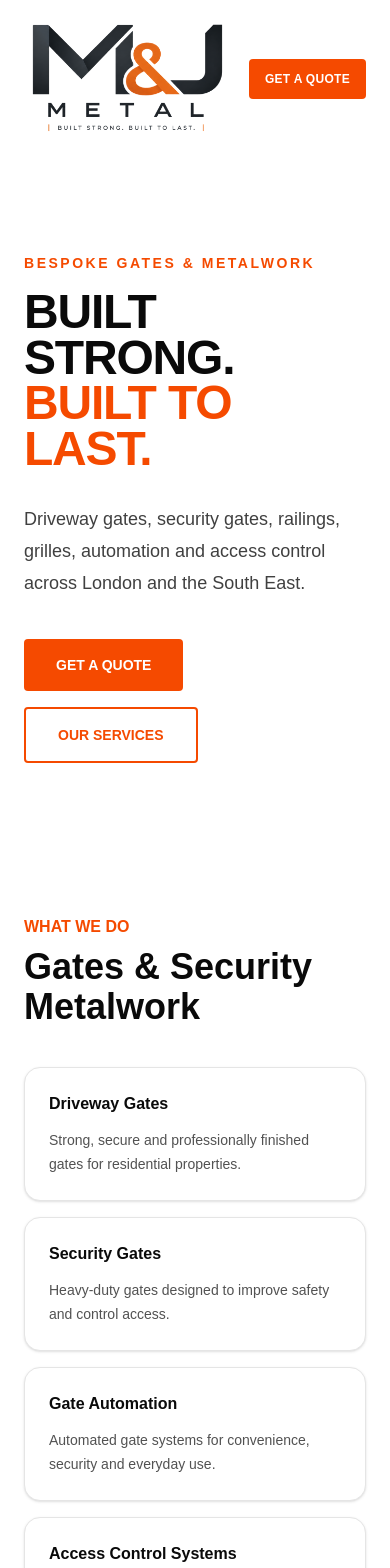
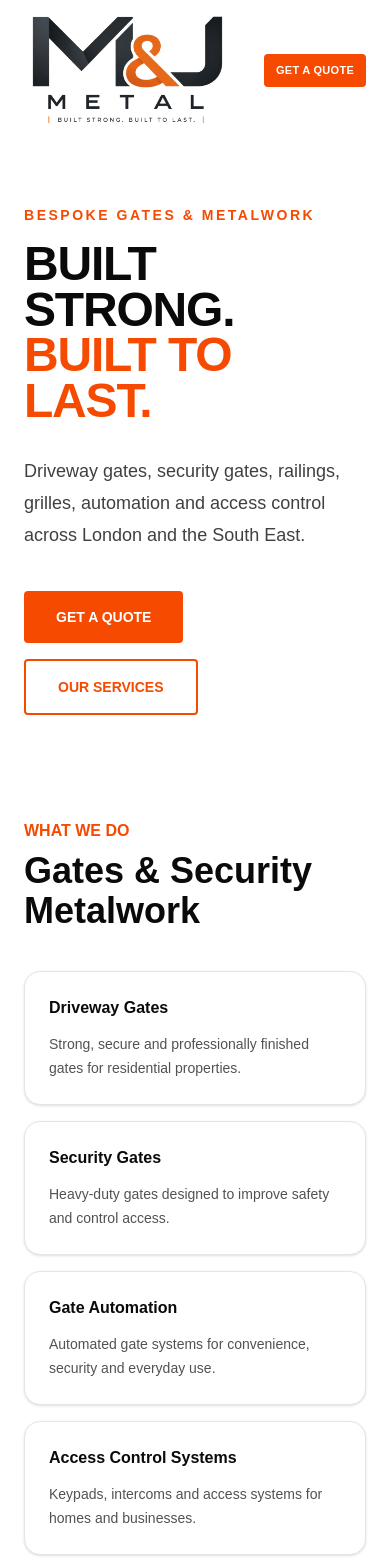
Before and after one commit to MarkDiamant/mjmetal, a Next.js app: page / in a window 390 px wide. Shown: the top 1568 px of the page. Built offline with nearby package versions, Linux system fonts and the light colour scheme.

Commit message:
Tighten mobile spacing and footer layout

```diff
--- a/app/page.tsx
+++ b/app/page.tsx
@@ -44,7 +44,7 @@ const services = [
 export default function Home() {
   return (
     <main className="min-h-screen bg-white text-neutral-950">
-      <header className="mx-auto flex max-w-7xl items-center justify-between px-6 py-5">
+      <header className="mx-auto flex max-w-7xl items-center justify-between px-6 py-3">
         <Image
           src="/images/logo.png"
           alt="M&J Metal"
@@ -63,7 +63,7 @@ export default function Home() {
 
         <a
           href="#contact"
-          className="inline-flex items-center justify-center rounded bg-orange-600 px-4 py-3 text-center text-xs font-semibold uppercase tracking-wide text-white hover:bg-orange-700 sm:px-5 sm:text-sm"
+          className="inline-flex shrink-0 items-center justify-center whitespace-nowrap rounded bg-orange-600 px-3 py-2 text-center text-[11px] font-semibold uppercase tracking-wide text-white hover:bg-orange-700 sm:px-5 sm:py-3 sm:text-sm"
         >
           Get a quote
         </a>
@@ -82,7 +82,7 @@ export default function Home() {
 
         <div className="absolute inset-0 bg-gradient-to-r from-white via-white/95 to-white/20" />
 
-        <div className="relative mx-auto max-w-7xl px-6 py-24 sm:py-32">
+        <div className="relative mx-auto max-w-7xl px-6 py-16 sm:py-24">
           <p className="mb-4 text-sm font-semibold uppercase tracking-[0.18em] text-orange-600">
             Bespoke Gates & Metalwork
           </p>
@@ -115,7 +115,7 @@ export default function Home() {
         </div>
       </section>
 
-      <section id="services" className="mx-auto max-w-7xl px-6 py-14">
+      <section id="services" className="mx-auto max-w-7xl px-6 py-10 sm:py-14">
         <p className="font-black uppercase text-orange-600">What we do</p>
         <h2 className="mt-2 text-4xl font-black">Gates & Security Metalwork</h2>
 
@@ -151,7 +151,7 @@ export default function Home() {
         </div>
       </section>
 
-      <section id="about" className="mx-auto max-w-7xl px-6 py-14 text-center">
+      <section id="about" className="mx-auto max-w-7xl px-6 py-10 sm:py-14 text-center">
         <p className="font-black uppercase text-orange-600">
           Why choose M&J Metal?
         </p>
@@ -279,7 +279,8 @@ projects.
       </section>
 
       <footer className="border-t border-neutral-200 bg-white px-6 py-10 text-neutral-800">
-        <div className="mx-auto grid max-w-7xl gap-8 md:grid-cols-3">
+        <div className="mx-auto grid max-w-7xl grid-cols-2 gap-8 md:grid-cols-3">
+<div className="col-span-2 md:col-span-1">
   <Image
     src="/images/logo.png"
     alt="M&J Metal"
@@ -287,6 +288,7 @@ projects.
     height={100}
     className="h-auto w-44"
   />
+</div>
 
           <div>
             <h3 className="font-black uppercase">Services</h3>
```
Lines whose indentation alone changed are shown as unchanged.
